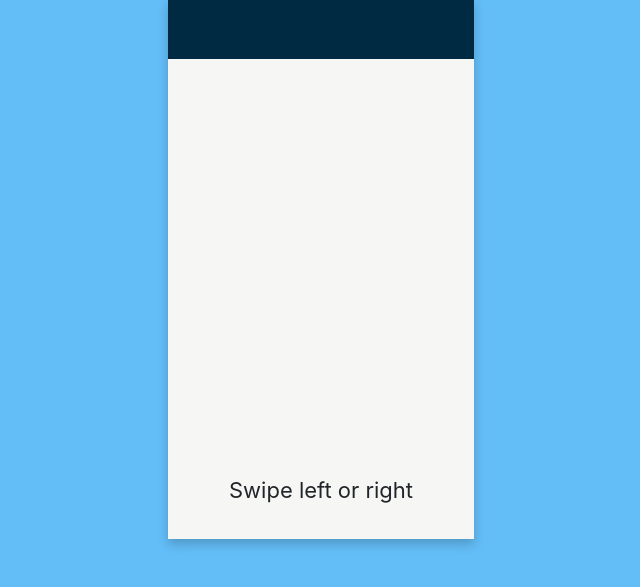
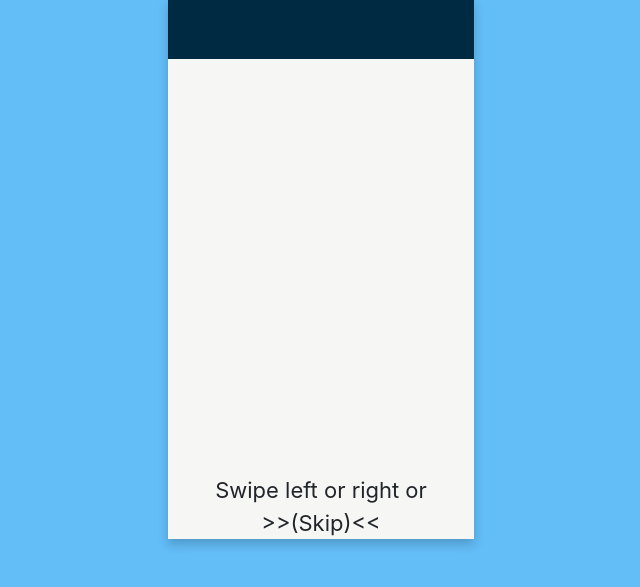
Before and after one commit to Timothy-engels/Vinder, a PHP site: page /swipeTest.php in a window 1280 px wide. Shown: the part 131-718 px from the top of the page, without its empty margins (319-959 px from the left). Run offline with PHP 8.4, Linux system fonts and the light colour scheme; the visitor is signed in with stand-in values (Sample User, id 1); data that the repository does not hold is empty.

Commit message:
swipe image

```diff
--- a/presentation/test.php
+++ b/presentation/test.php
@@ -97,12 +97,26 @@
                     pullDeltaX = 0;
                     animating = false;
                 }, 300);
+
             };
 
+
+            $("#profile__skip").click(function (e) {
+                $( ".profile__card").last().remove();
+            });
+
             $(document).on("mousedown touchstart", ".profile__card:not(.inactive)", function(e) {
+
+
+
+
                 if (animating) return;
 
+
+
                 $card = $(this);
+
+
                 $cardReject = $(".profile__card__choice.m--reject", $card);
                 $cardLike = $(".profile__card__choice.m--like", $card);
                 var startX =  e.pageX || e.originalEvent.touches[0].pageX;
@@ -154,7 +168,9 @@
 
 
         </div>
-        <p class="profile__tip">Swipe left or right</p>
+        <p class="profile__tip">Swipe left or right or<br>
+        <span id="profile__skip">>>(Skip)<<</span></p>
+
     </div>
 </div>
 </body>
```
